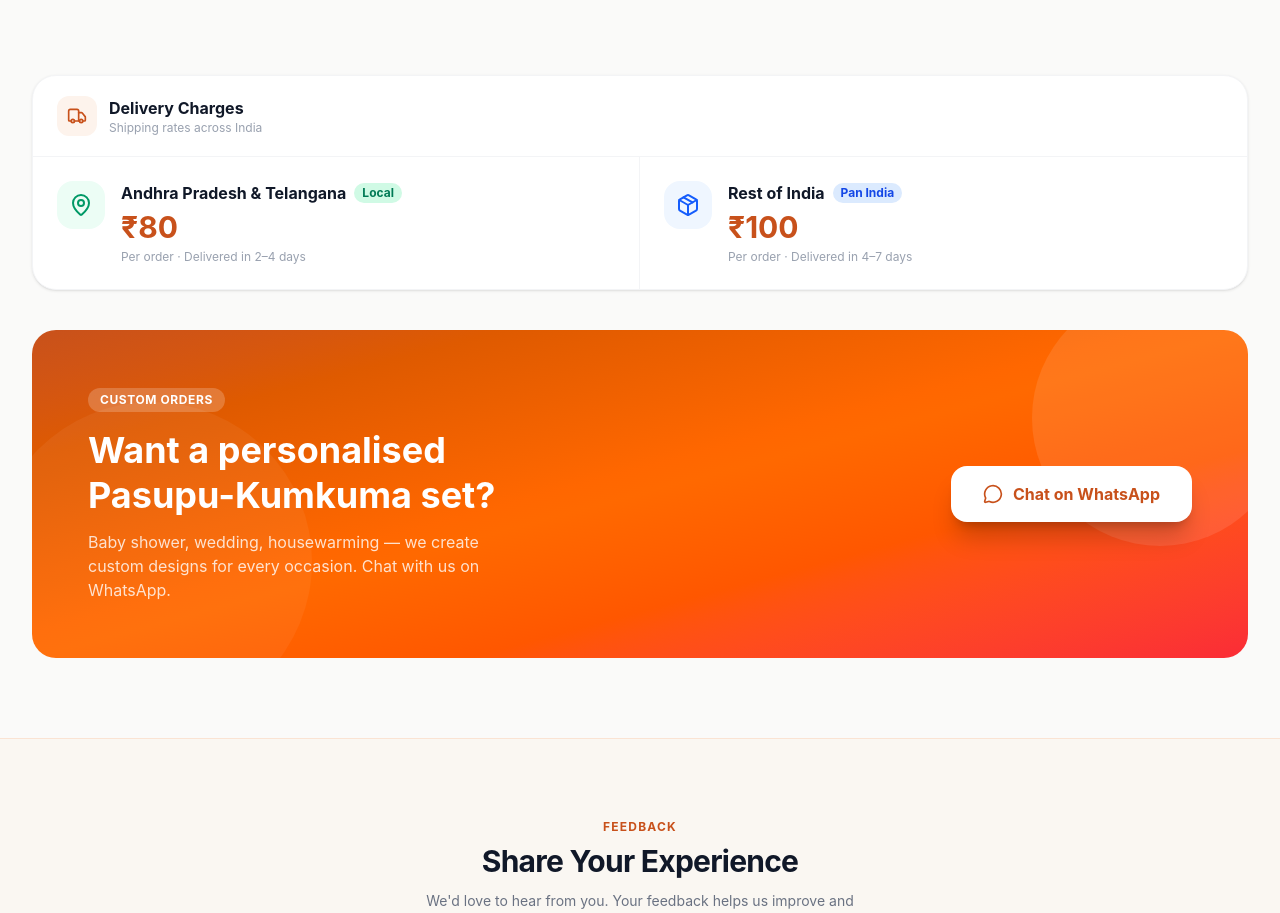
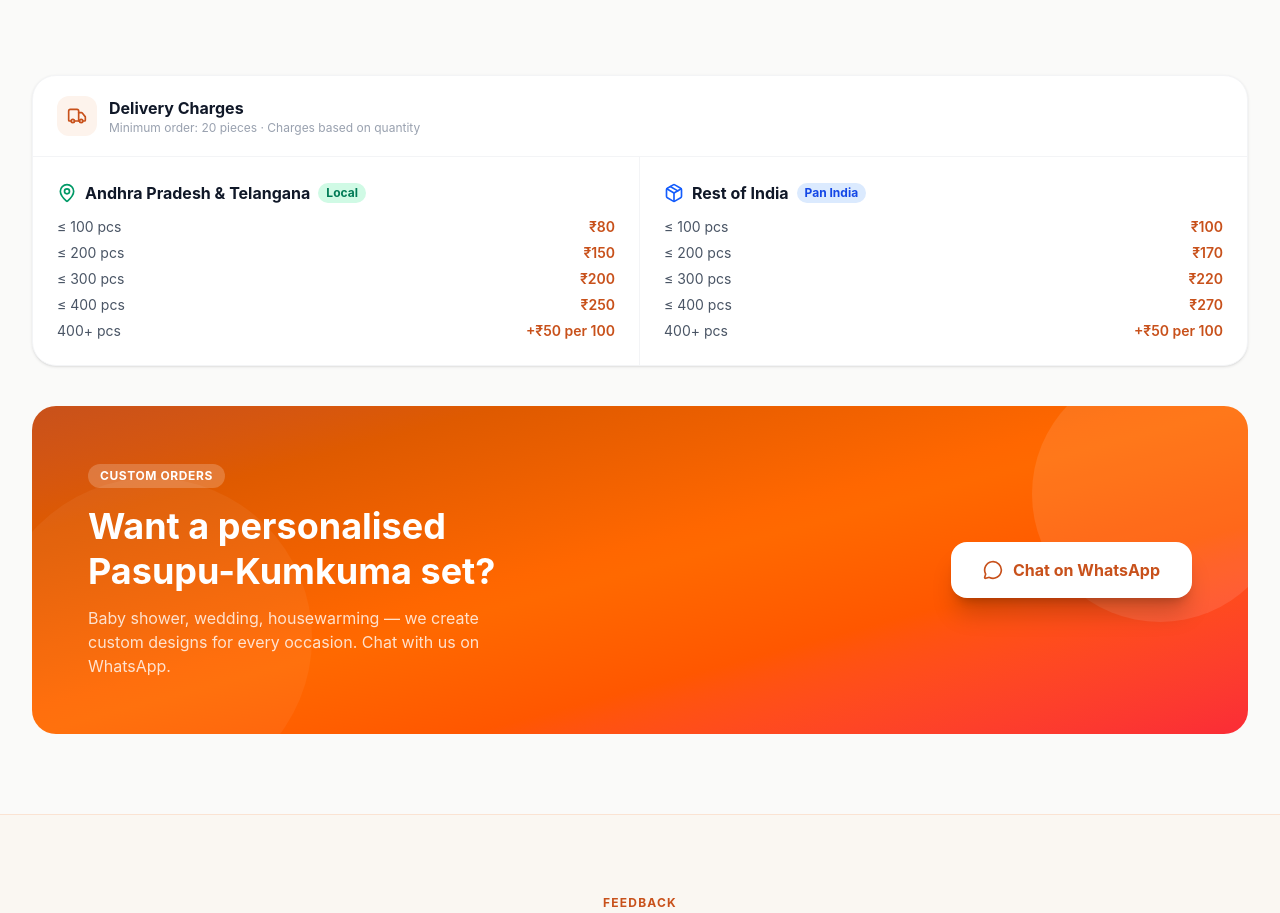
Before and after one commit to Asshu-06/E-commerce-Site, a React (Vite) app: page / in a window 1280 px wide. Shown: the part 2180-3093 px from the top of the page. Built offline with nearby package versions, Linux system fonts and the light colour scheme; no server answers.

Commit message:
feat: min 20 pieces order; tiered shipping by qty and state; magnet variants

```diff
--- /dev/null
+++ b/src/lib/shipping.js
@@ -0,0 +1,66 @@
+// ── Shipping logic ────────────────────────────────────────────────────────
+// Min order: 20 pieces
+// Shipping tiers based on total quantity:
+//   ≤100  → AP/TS: ₹80,  Others: ₹100
+//   ≤200  → AP/TS: ₹150, Others: ₹170
+//   ≤300  → AP/TS: ₹200, Others: ₹220
+//   ≤400  → AP/TS: ₹250, Others: ₹270
+//   +100 more pieces → +₹50 each tier
+
+export const MIN_ORDER_QTY = 20
+
+// AP & Telangana city/address keywords
+const AP_TS_KEYWORDS = [
+  'andhra', 'telangana', 'ap', 'ts',
+  'hyderabad', 'vijayawada', 'visakhapatnam', 'vizag', 'warangal',
+  'tirupati', 'guntur', 'nellore', 'kurnool', 'kadapa', 'anantapur',
+  'karimnagar', 'nizamabad', 'khammam', 'rajahmundry', 'eluru',
+  'ongole', 'srikakulam', 'vizianagaram', 'bhimavaram', 'tenali',
+  'machilipatnam', 'adilabad', 'mahabubnagar', 'medak', 'nalgonda',
+  'sangareddy', 'suryapet', 'skota', 'vsp', 'hyd', 'sec', 'secunderabad',
+]
+
+export function isAPTS(city = '', address = '') {
+  const text = (city + ' ' + address).toLowerCase()
+  return AP_TS_KEYWORDS.some((k) => text.includes(k))
+}
+
+/**
+ * Calculate shipping charge based on total quantity and location.
+ * @param {number} totalQty  - total number of pieces ordered
+ * @param {boolean} apTs     - true if AP or Telangana
+ * @returns {number} shipping charge in ₹
+ */
+export function calcShipping(totalQty, apTs) {
+  if (totalQty <= 0) return 0
+
+  // Base tiers: every 100 pieces adds ₹50 to both AP/TS and Others
+  // Tier 1: 1–100   → 80 / 100
+  // Tier 2: 101–200 → 130 / 150  (but spec says 150/170, so base is 150/170)
+  // Using spec values directly:
+  const tiers = [
+    { max: 100,  apTs: 80,  other: 100 },
+    { max: 200,  apTs: 150, other: 170 },
+    { max: 300,  apTs: 200, other: 220 },
+    { max: 400,  apTs: 250, other: 270 },
+  ]
+
+  for (const tier of tiers) {
+    if (totalQty <= tier.max) {
+      return apTs ? tier.apTs : tier.other
+    }
+  }
+
+  // Beyond 400: each additional 100 pieces adds ₹50
+  const extra = Math.ceil((totalQty - 400) / 100)
+  const base  = apTs ? 250 : 270
+  return base + extra * 50
+}
+
+/**
+ * Get a human-readable shipping tier label.
+ */
+export function shippingTierLabel(totalQty, apTs) {
+  const charge = calcShipping(totalQty, apTs)
+  return `₹${charge} (${apTs ? 'AP/TS' : 'Other state'})`
+}
--- a/src/pages/CartPage.jsx
+++ b/src/pages/CartPage.jsx
@@ -1,10 +1,19 @@
 import { Link } from 'react-router-dom'
-import { Trash2, Plus, Minus, ShoppingBag, ArrowRight, Tag } from 'lucide-react'
+import { Trash2, Plus, Minus, ShoppingBag, ArrowRight, Tag, AlertCircle } from 'lucide-react'
 import { useCart } from '../context/CartContext'
+import { calcShipping, MIN_ORDER_QTY } from '../lib/shipping'
 import toast from 'react-hot-toast'
 
 export default function CartPage() {
   const { cart, removeItem, updateQuantity, totalPrice, clearCart } = useCart()
+
+  const totalQty     = cart.reduce((s, i) => s + i.quantity, 0)
+  const belowMin     = totalQty < MIN_ORDER_QTY && cart.length > 0
+  const remaining    = MIN_ORDER_QTY - totalQty
+
+  // Show shipping range (AP/TS vs others) based on qty
+  const shippingAPTS = totalQty > 0 ? calcShipping(totalQty, true)  : 0
+  const shippingOther = totalQty > 0 ? calcShipping(totalQty, false) : 0
 
   const handleRemove = (id, variant, name) => {
     removeItem(id, variant)
@@ -97,7 +106,7 @@ export default function CartPage() {
                 </div>
                 <div className="flex justify-between text-gray-500">
                   <span>Shipping</span>
-                  <span className="text-xs text-gray-400 text-right">AP/TS: ₹80<br/>Others: ₹100</span>
+                  <span className="text-xs text-gray-400 text-right">AP/TS: ₹{shippingAPTS}<br/>Others: ₹{shippingOther}</span>
                 </div>
                 <div className="border-t border-gray-100 pt-3 flex justify-between font-bold text-gray-900 text-base">
                   <span>Subtotal (excl. shipping)</span>
@@ -105,15 +114,32 @@ export default function CartPage() {
                 </div>
               </div>
 
+              {/* Min order warning */}
+              {belowMin && (
+                <div className="flex items-start gap-2 bg-red-50 border border-red-200 rounded-xl px-4 py-3 mb-4 text-xs text-red-700">
+                  <AlertCircle className="w-4 h-4 shrink-0 mt-0.5" />
+                  <span>
+                    <strong>Minimum {MIN_ORDER_QTY} pieces</strong> required. Add <strong>{remaining} more</strong> to checkout.
+                  </span>
+                </div>
+              )}
+
               {/* Shipping note */}
               <div className="bg-[#FDF3EC] rounded-xl px-4 py-3 mb-4 text-xs text-[#8B3410]">
-                🚚 Shipping: <strong>₹80</strong> for AP & Telangana · <strong>₹100</strong> for other states<br/>
-                <span className="text-gray-400">Final total calculated at checkout</span>
+                🚚 <strong>Shipping charges</strong> based on quantity & location:<br/>
+                <span className="text-gray-500">≤100 pcs: AP/TS ₹80 · Others ₹100</span><br/>
+                <span className="text-gray-500">≤200 pcs: AP/TS ₹150 · Others ₹170</span><br/>
+                <span className="text-gray-500">≤300 pcs: AP/TS ₹200 · Others ₹220</span><br/>
+                <span className="text-gray-400 text-[10px]">Final total calculated at checkout</span>
               </div>
 
               <Link to="/checkout"
-                className="w-full flex items-center justify-center gap-2 bg-gray-900 hover:bg-[#C8511B] text-white font-bold py-4 px-6 rounded-2xl transition-all hover:-translate-y-0.5 shadow-lg shadow-black/10 text-base">
-                Proceed to Checkout <ArrowRight className="w-4 h-4" />
+                className={`w-full flex items-center justify-center gap-2 font-bold py-4 px-6 rounded-2xl transition-all text-base ${
+                  belowMin
+                    ? 'bg-gray-200 text-gray-400 cursor-not-allowed pointer-events-none'
+                    : 'bg-gray-900 hover:bg-[#C8511B] text-white shadow-lg shadow-black/10 hover:-translate-y-0.5'
+                }`}>
+                {belowMin ? `Add ${remaining} more pieces` : <>Proceed to Checkout <ArrowRight className="w-4 h-4" /></>}
               </Link>
 
               <Link to="/"
--- a/src/pages/HomePage.jsx
+++ b/src/pages/HomePage.jsx
@@ -97,36 +97,52 @@ export default function HomePage() {
               </div>
               <div>
                 <h3 className="font-bold text-gray-900">Delivery Charges</h3>
-                <p className="text-xs text-gray-400">Shipping rates across India</p>
+                <p className="text-xs text-gray-400">Minimum order: 20 pieces · Charges based on quantity</p>
               </div>
             </div>
             <div className="grid sm:grid-cols-2 divide-y sm:divide-y-0 sm:divide-x divide-gray-100">
               {/* AP & Telangana */}
-              <div className="p-6 flex items-start gap-4">
-                <div className="w-12 h-12 bg-emerald-50 rounded-2xl flex items-center justify-center shrink-0">
-                  <MapPin className="w-6 h-6 text-emerald-600" />
+              <div className="p-6">
+                <div className="flex items-center gap-2 mb-3">
+                  <MapPin className="w-5 h-5 text-emerald-600" />
+                  <p className="font-bold text-gray-900">Andhra Pradesh & Telangana</p>
+                  <span className="bg-emerald-100 text-emerald-700 text-xs font-bold px-2 py-0.5 rounded-full">Local</span>
                 </div>
-                <div>
-                  <div className="flex items-center gap-2 mb-1">
-                    <p className="font-bold text-gray-900">Andhra Pradesh & Telangana</p>
-                    <span className="bg-emerald-100 text-emerald-700 text-xs font-bold px-2 py-0.5 rounded-full">Local</span>
-                  </div>
-                  <p className="text-3xl font-bold text-[#C8511B] mb-1">₹80</p>
-                  <p className="text-xs text-gray-400">Per order · Delivered in 2–4 days</p>
+                <div className="space-y-1.5 text-sm">
+                  {[
+                    { qty: '≤ 100 pcs', price: '₹80' },
+                    { qty: '≤ 200 pcs', price: '₹150' },
+                    { qty: '≤ 300 pcs', price: '₹200' },
+                    { qty: '≤ 400 pcs', price: '₹250' },
+                    { qty: '400+ pcs',  price: '+₹50 per 100' },
+                  ].map((r) => (
+                    <div key={r.qty} className="flex justify-between text-gray-600">
+                      <span>{r.qty}</span>
+                      <span className="font-semibold text-[#C8511B]">{r.price}</span>
+                    </div>
+                  ))}
                 </div>
               </div>
               {/* Other states */}
-              <div className="p-6 flex items-start gap-4">
-                <div className="w-12 h-12 bg-blue-50 rounded-2xl flex items-center justify-center shrink-0">
-                  <Package className="w-6 h-6 text-blue-600" />
+              <div className="p-6">
+                <div className="flex items-center gap-2 mb-3">
+                  <Package className="w-5 h-5 text-blue-600" />
+                  <p className="font-bold text-gray-900">Rest of India</p>
+                  <span className="bg-blue-100 text-blue-700 text-xs font-bold px-2 py-0.5 rounded-full">Pan India</span>
                 </div>
-                <div>
-                  <div className="flex items-center gap-2 mb-1">
-                    <p className="font-bold text-gray-900">Rest of India</p>
-                    <span className="bg-blue-100 text-blue-700 text-xs font-bold px-2 py-0.5 rounded-full">Pan India</span>
-                  </div>
-                  <p className="text-3xl font-bold text-[#C8511B] mb-1">₹100</p>
-                  <p className="text-xs text-gray-400">Per order · Delivered in 4–7 days</p>
+                <div className="space-y-1.5 text-sm">
+                  {[
+                    { qty: '≤ 100 pcs', price: '₹100' },
+                    { qty: '≤ 200 pcs', price: '₹170' },
+                    { qty: '≤ 300 pcs', price: '₹220' },
+                    { qty: '≤ 400 pcs', price: '₹270' },
+                    { qty: '400+ pcs',  price: '+₹50 per 100' },
+                  ].map((r) => (
+                    <div key={r.qty} className="flex justify-between text-gray-600">
+                      <span>{r.qty}</span>
+                      <span className="font-semibold text-[#C8511B]">{r.price}</span>
+                    </div>
+                  ))}
                 </div>
               </div>
             </div>
```
Also changed, not shown: src/pages/CheckoutPage.jsx (+29 -15 lines).
